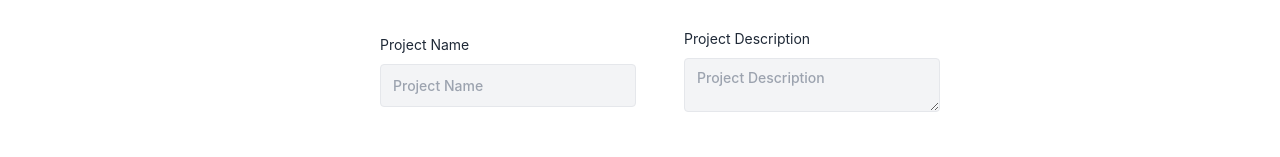
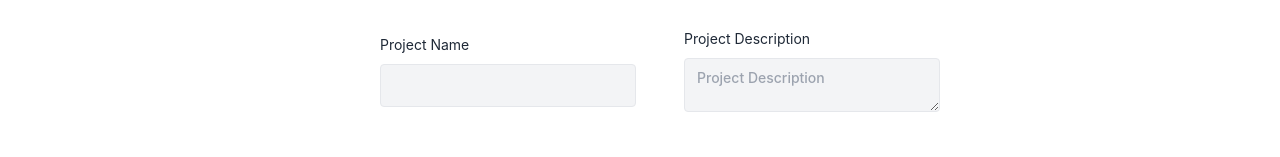
Before and after one commit to masud90895/bettery-low-cliient, a React (Create React App) app: page /fromtwo in a window 1280 px wide. Shown: the part 255-412 px from the top of the page. Built offline with nearby package versions, Linux system fonts and the light colour scheme.

Commit message:
from data provider complete

```diff
--- a/src/Component/From/FromOne.js
+++ b/src/Component/From/FromOne.js
@@ -3,11 +3,16 @@ import { Link } from 'react-router-dom';
 import { FromContext } from '../../Context/FromProvider';
 
 const FromOne = () => {
-    const {fromOneData,setProjectName,setProjectDec,setClientName,setContractorName} = useContext(FromContext)
+    const {
+        setProjectName,
+        setProjectDec,
+        setClientName,
+        setContractorName,
+        projectName,
+        projectDec,
+        clientName,
+        contractorName} = useContext(FromContext)
 
-
-
-    console.log(fromOneData);
 
 
 
@@ -19,31 +24,55 @@ const FromOne = () => {
     <div className="mt-8 md:flex items-center">
         <div className="flex flex-col">
             <label className="mb-3 text-sm leading-none text-gray-800">Project Name</label>
-            <input type="text"  className="w-64 bg-gray-100 text-sm font-medium leading-none text-gray-800 p-3 border rounded border-gray-200"  placeholder='Project Name'/>
+            <input onChange={(e)=>setProjectName(e.target.value)} type="text"  className="w-64 bg-gray-100 text-sm font-medium leading-none text-gray-800 p-3 border rounded border-gray-200"  placeholder='Project Name'/>
         </div>
         <div className="flex flex-col md:ml-12 md:mt-0 mt-8">
             <label className="mb-3 text-sm leading-none text-gray-800">Project Description</label>
-            <textarea type="name" className="w-64 bg-gray-100 text-sm font-medium leading-none text-gray-800 p-3 border rounded border-gray-200" placeholder='Project Description' />
+            <textarea  onChange={(e)=>setProjectDec(e.target.value)} type="name" className="w-64 bg-gray-100 text-sm font-medium leading-none text-gray-800 p-3 border rounded border-gray-200" placeholder='Project Description' />
         </div>
     </div>
     <div className="mt-12 md:flex items-center">
         <div className="flex flex-col">
             <label className="mb-3 text-sm leading-none text-gray-800">Client</label>
-            <input type="text" className="w-64 bg-gray-100 text-sm font-medium leading-none text-gray-800 p-3 border rounded border-gray-200" placeholder='client name' />
+            <input  onChange={(e)=>setClientName(e.target.value)}  type="text" className="w-64 bg-gray-100 text-sm font-medium leading-none text-gray-800 p-3 border rounded border-gray-200" placeholder='client name' />
         </div>
         <div className="flex flex-col md:ml-12 md:mt-0 mt-8">
             <label className="mb-3 text-sm leading-none text-gray-800">Contractor</label>
-            <input type="text" className="w-64 bg-gray-100 text-sm font-medium leading-none text-gray-800 p-3 border rounded border-gray-200" placeholder='Contractor Name' />
+            <input  onChange={(e)=>setContractorName(e.target.value)} type="text"  className="w-64 bg-gray-100 text-sm font-medium leading-none text-gray-800 p-3 border rounded border-gray-200" placeholder='Contractor Name' />
         </div>
+
+
     </div>
-    <Link to='fromtwo'>
+    {
+       (projectName.length=== 0 ||
+        projectDec.length=== 0 ||
+        clientName.length=== 0 ||
+        contractorName.length=== 0) &&  <p className='text-red-500 mt-3 font-xl'>please proved all data to unlock next</p>
+    }
+
+
+
+        {
+            (projectName.length=== 0 ||
+            projectDec.length=== 0 ||
+            clientName.length=== 0 ||
+            contractorName.length=== 0) ? <button disabled className="flex items-center justify-center py-4 px-7 focus:outline-none bg-white border rounded border-gray-400 mt-7 md:mt-14 hover:bg-gray-100  focus:ring-2 focus:ring-offset-2 focus:ring-gray-700">
+            <span className="text-sm font-medium text-center text-gray-800 capitalize">Locked</span>
+        </button> : <Link to='fromtwo'>
     <button  className="flex items-center justify-center py-4 px-7 focus:outline-none bg-white border rounded border-gray-400 mt-7 md:mt-14 hover:bg-gray-100  focus:ring-2 focus:ring-offset-2 focus:ring-gray-700">
         <span className="text-sm font-medium text-center text-gray-800 capitalize">Next Step</span>
         <svg className="mt-1 ml-3" width={12} height={8} viewBox="0 0 12 8" fill="none" xmlns="http://www.w3.org/2000/svg">
             <path d="M8.01 3H0V5H8.01V8L12 4L8.01 0V3Z" fill="#242731" />
         </svg>
     </button>
-    </Link></>
+    </Link>
+        }
+
+
+
+</>
+
+
     );
 };
 
--- a/src/Component/From/FromTwo.js
+++ b/src/Component/From/FromTwo.js
@@ -1,7 +1,17 @@
-import React from 'react';
+import React, { useContext } from 'react';
 import { Link } from 'react-router-dom';
+import { FromContext } from '../../Context/FromProvider';
 
 const FromTwo = () => {
+
+    const {fromOneData} = useContext(FromContext)
+
+    const {projectName,
+        projectDec,
+        clientName,
+        contractorName} = fromOneData;
+
+    console.log(fromOneData);
 
     return (
         <>
@@ -12,21 +22,21 @@ const FromTwo = () => {
                 <div className="mt-8 md:flex items-center">
                     <div className="flex flex-col">
                         <label className="mb-3 text-sm leading-none text-gray-800">Project Name</label>
-                        <input type="text"  placeholder="Project Name" className="w-64 bg-gray-100 text-sm font-medium leading-none text-gray-800 p-3 border rounded border-gray-200"  />
+                        <input type="text"  defaultValue={projectName} disabled className="w-64 bg-gray-100 text-sm font-medium leading-none text-gray-800 p-3 border rounded border-gray-200"  />
                     </div>
                     <div className="flex flex-col md:ml-12 md:mt-0 mt-8">
                         <label className="mb-3 text-sm leading-none text-gray-800">Project Description</label>
-                        <textarea type="text"  className="w-64 bg-gray-100 text-sm font-medium leading-none text-gray-800 p-3 border rounded border-gray-200" placeholder='Project Description' />
+                        <textarea type="text"  className="w-64 bg-gray-100 text-sm font-medium leading-none text-gray-800 p-3 border rounded border-gray-200" placeholder='Project Description'   defaultValue={projectDec} disabled/>
                     </div>
                 </div>
                 <div className="mt-12 md:flex items-center">
                     <div className="flex flex-col">
                         <label className="mb-3 text-sm leading-none text-gray-800">Client</label>
-                        <input type="text"  className="w-64 bg-gray-100 text-sm font-medium leading-none text-gray-800 p-3 border rounded border-gray-200" placeholder='client name' />
+                        <input type="text"  className="w-64 bg-gray-100 text-sm font-medium leading-none text-gray-800 p-3 border rounded border-gray-200" placeholder='client name'   defaultValue={clientName} disabled/>
                     </div>
                     <div className="flex flex-col md:ml-12 md:mt-0 mt-8">
                         <label className="mb-3 text-sm leading-none text-gray-800">Contractor</label>
-                        <input type="text" className="w-64 bg-gray-100 text-sm font-medium leading-none text-gray-800 p-3 border rounded border-gray-200" placeholder='Contractor Name' />
+                        <input type="text" className="w-64 bg-gray-100 text-sm font-medium leading-none text-gray-800 p-3 border rounded border-gray-200" placeholder='Contractor Name'   defaultValue={contractorName} disabled/>
                     </div>
                 </div>
 
--- a/src/Context/FromProvider.js
+++ b/src/Context/FromProvider.js
@@ -16,7 +16,10 @@ const FromProvider = ({children}) => {
         contractorName
     }
 
-    const data ={ fromOneData,setProjectName,setProjectDec,setClientName,setContractorName}
+    const data ={ fromOneData,setProjectName,setProjectDec,setClientName,setContractorName,projectName,
+        projectDec,
+        clientName,
+        contractorName}
 
     return (
         <FromContext.Provider value={data}>{children}</FromContext.Provider>
```
